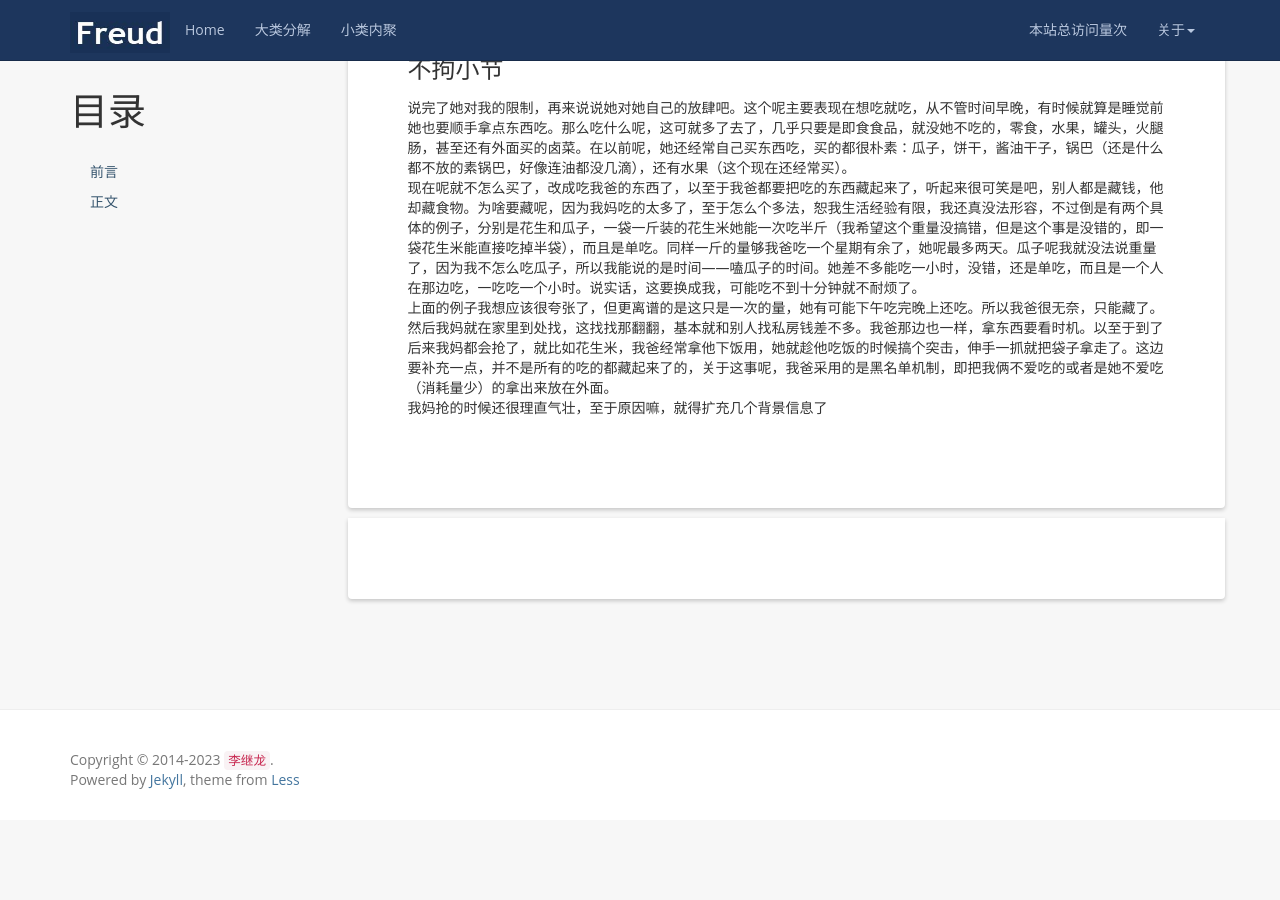
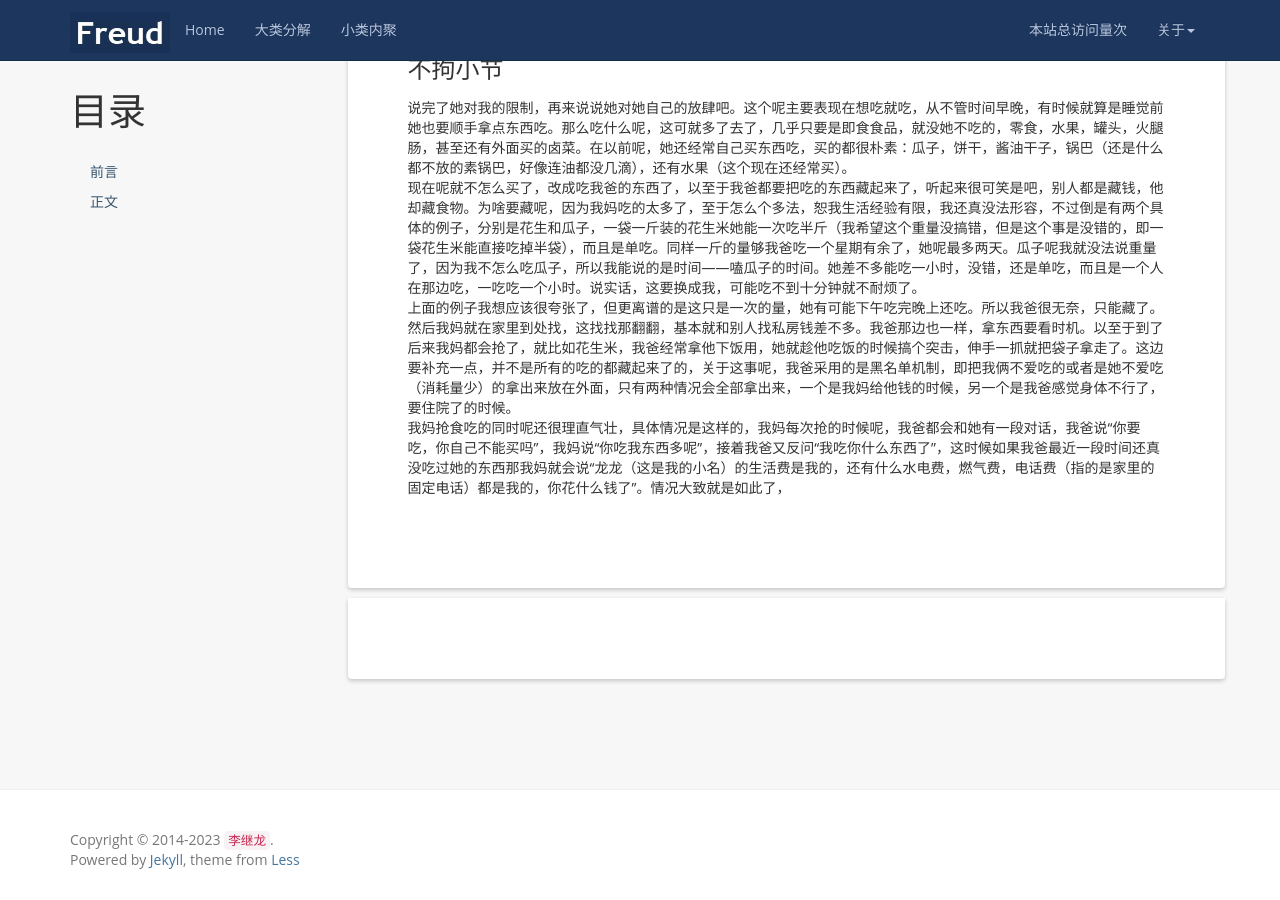
Before and after one commit to kljzndx/My-Blog, a Jekyll site: the page built from _posts/2022-11-23-细说家庭关系.md, in a window 1280 px wide and 900 px high, scrolled down 4480 px. Built offline with Jekyll 4.4.1, drawn with Linux system fonts in a browser that asks for light colours; nearby versions of some CDN libraries; comment, search, counter and statistics services are not loaded; before the commit the page ends 5300 px from its top, so only the background shows below that.

Commit message:
写作状态同步---抢东西吃及理由

```diff
--- a/_posts/2022-11-23-细说家庭关系.md
+++ b/_posts/2022-11-23-细说家庭关系.md
@@ -107,5 +107,5 @@ ok，我妈的身体已经介绍完了，由于我爸的身体没这么奇葩，
 
 说完了她对我的限制，再来说说她对她自己的放肆吧。这个呢主要表现在想吃就吃，从不管时间早晚，有时候就算是睡觉前她也要顺手拿点东西吃。那么吃什么呢，这可就多了去了，几乎只要是即食食品，就没她不吃的，零食，水果，罐头，火腿肠，甚至还有外面买的卤菜。在以前呢，她还经常自己买东西吃，买的都很朴素：瓜子，饼干，酱油干子，锅巴（还是什么都不放的素锅巴，好像连油都没几滴），还有水果（这个现在还经常买）。
 现在呢就不怎么买了，改成吃我爸的东西了，以至于我爸都要把吃的东西藏起来了，听起来很可笑是吧，别人都是藏钱，他却藏食物。为啥要藏呢，因为我妈吃的太多了，至于怎么个多法，恕我生活经验有限，我还真没法形容，不过倒是有两个具体的例子，分别是花生和瓜子，一袋一斤装的花生米她能一次吃半斤（我希望这个重量没搞错，但是这个事是没错的，即一袋花生米能直接吃掉半袋），而且是单吃。同样一斤的量够我爸吃一个星期有余了，她呢最多两天。瓜子呢我就没法说重量了，因为我不怎么吃瓜子，所以我能说的是时间——嗑瓜子的时间。她差不多能吃一小时，没错，还是单吃，而且是一个人在那边吃，一吃吃一个小时。说实话，这要换成我，可能吃不到十分钟就不耐烦了。
-上面的例子我想应该很夸张了，但更离谱的是这只是一次的量，她有可能下午吃完晚上还吃。所以我爸很无奈，只能藏了。然后我妈就在家里到处找，这找找那翻翻，基本就和别人找私房钱差不多。我爸那边也一样，拿东西要看时机。以至于到了后来我妈都会抢了，就比如花生米，我爸经常拿他下饭用，她就趁他吃饭的时候搞个突击，伸手一抓就把袋子拿走了。这边要补充一点，并不是所有的吃的都藏起来了的，关于这事呢，我爸采用的是黑名单机制，即把我俩不爱吃的或者是她不爱吃（消耗量少）的拿出来放在外面。
-我妈抢的时候还很理直气壮，至于原因嘛，就得扩充几个背景信息了
+上面的例子我想应该很夸张了，但更离谱的是这只是一次的量，她有可能下午吃完晚上还吃。所以我爸很无奈，只能藏了。然后我妈就在家里到处找，这找找那翻翻，基本就和别人找私房钱差不多。我爸那边也一样，拿东西要看时机。以至于到了后来我妈都会抢了，就比如花生米，我爸经常拿他下饭用，她就趁他吃饭的时候搞个突击，伸手一抓就把袋子拿走了。这边要补充一点，并不是所有的吃的都藏起来了的，关于这事呢，我爸采用的是黑名单机制，即把我俩不爱吃的或者是她不爱吃（消耗量少）的拿出来放在外面，只有两种情况会全部拿出来，一个是我妈给他钱的时候，另一个是我爸感觉身体不行了，要住院了的时候。
+我妈抢食吃的同时呢还很理直气壮，具体情况是这样的，我妈每次抢的时候呢，我爸都会和她有一段对话，我爸说“你要吃，你自己不能买吗”，我妈说“你吃我东西多呢”，接着我爸又反问“我吃你什么东西了”，这时候如果我爸最近一段时间还真没吃过她的东西那我妈就会说“龙龙（这是我的小名）的生活费是我的，还有什么水电费，燃气费，电话费（指的是家里的固定电话）都是我的，你花什么钱了”。情况大致就是如此了，
```
